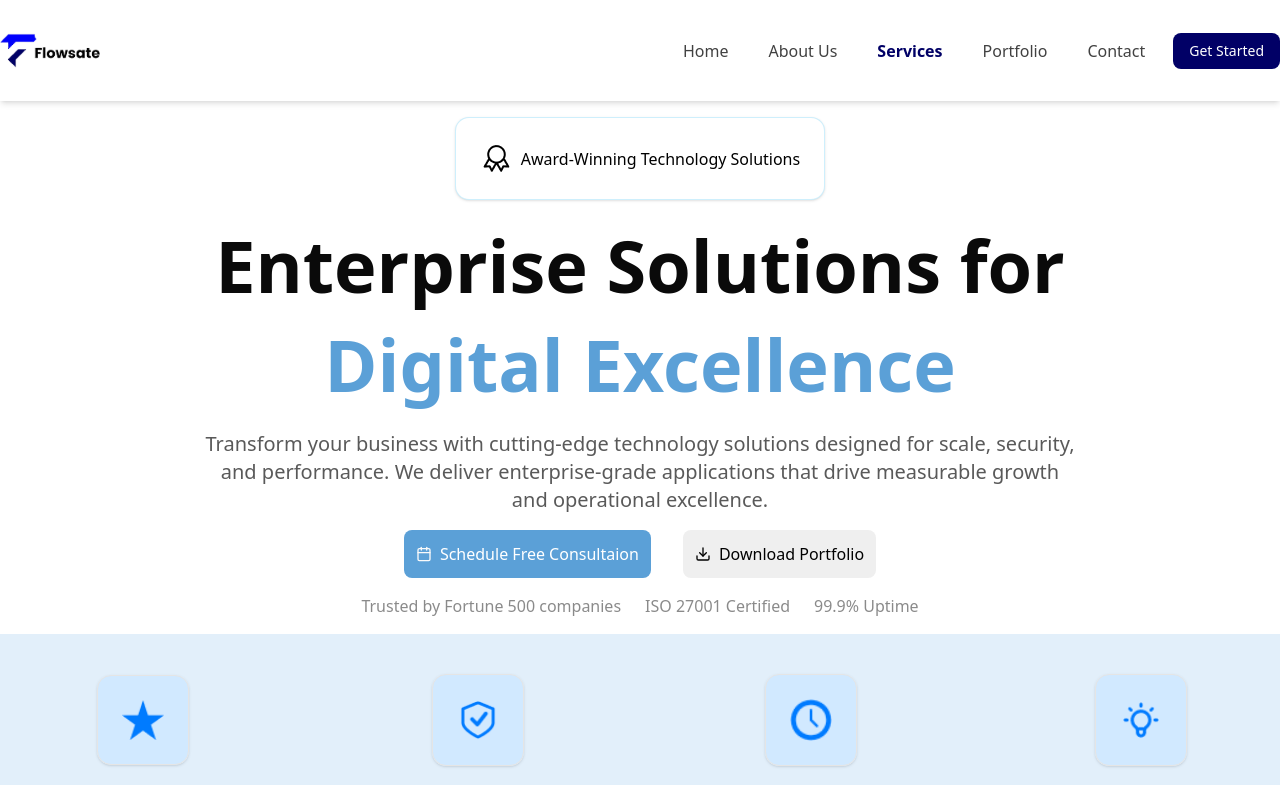
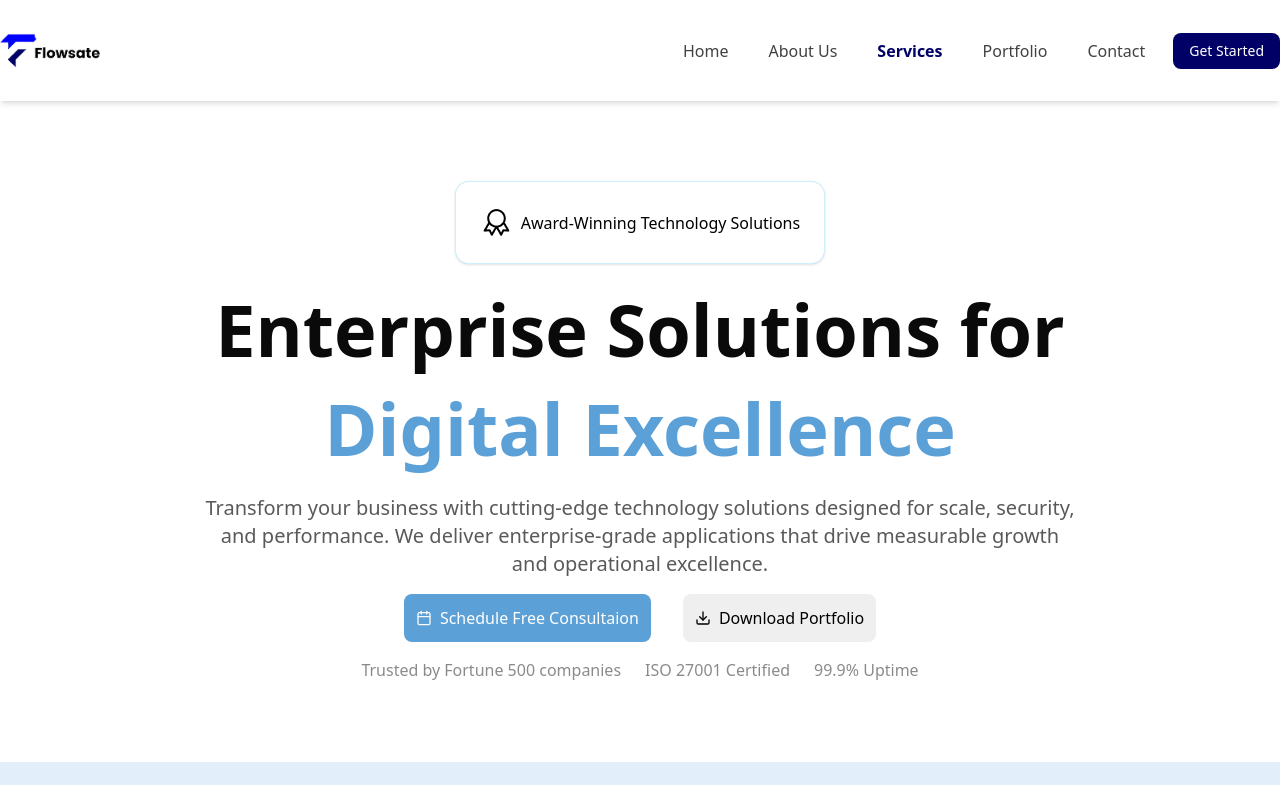
Before and after one commit to flowsatetech/flowsate_portfolio, a Next.js app: page /services in a window 1280 px wide. Shown: the top 785 px of the page. Built offline with nearby package versions, Linux system fonts and the light colour scheme.

Commit message:
styling: added padding

```diff
--- a/components/enterprise-solutions.tsx
+++ b/components/enterprise-solutions.tsx
@@ -6,7 +6,7 @@
 
 const EnterpriseSolutions = () => {
   return (
-    <div className="flex flex-col items-center justify-center text-center p-4">
+    <div className="flex flex-col items-center justify-center text-center px-4 py-20">
       <Card className="border-[#A1E0F985] ">
         <CardContent className="flex items-center gap-2">
           <Image
```
